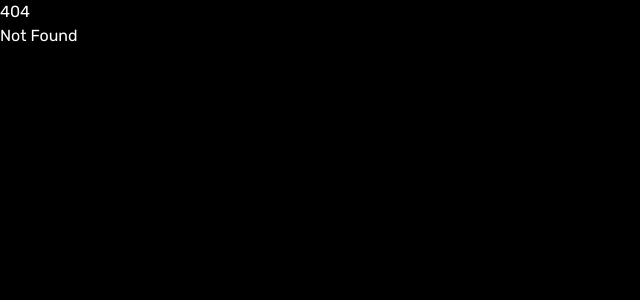
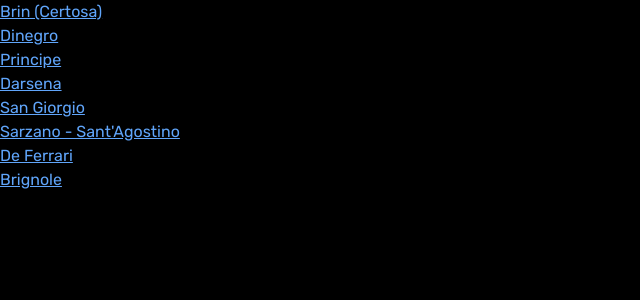
Before and after one commit to rospino74/orari-metro, a SvelteKit app: page / in a window 1280 px wide. Before the commit this address had no page. Shown: the top 300 px of the page, without its empty margins (0-640 px from the left). Built offline with nearby package versions, Linux system fonts and the light colour scheme.

Commit message:
feat: Indice di tutte le stazioni

```diff
--- /dev/null
+++ b/src/routes/+page.server.ts
@@ -0,0 +1,12 @@
+import type { PageServerLoad } from './$types';
+import stops from "$lib/server/stops"
+
+export const prerender = true;
+
+export const load: PageServerLoad = () => {
+	const pageRoutes = Object.entries(stops)
+		.map(
+			([key, { name }]) => ({ name, url: `/stops/${key}` })
+		);
+	return { pageRoutes };
+}
--- /dev/null
+++ b/src/routes/+page.svelte
@@ -0,0 +1,22 @@
+<script lang="ts">
+    import type { PageData } from "./$types";
+    export let data: PageData;
+</script>
+
+<ul>
+    {#each data.pageRoutes as { name, url }}
+        <li>
+            <a href={url}>{name}</a>
+        </li>
+    {/each}
+</ul>
+
+<style lang="postcss">
+    ul {
+        @apply list-item;
+    }
+
+    a {
+        @apply underline text-blue-400 hover:text-blue-200 transition-colors;
+    }
+</style>
```
